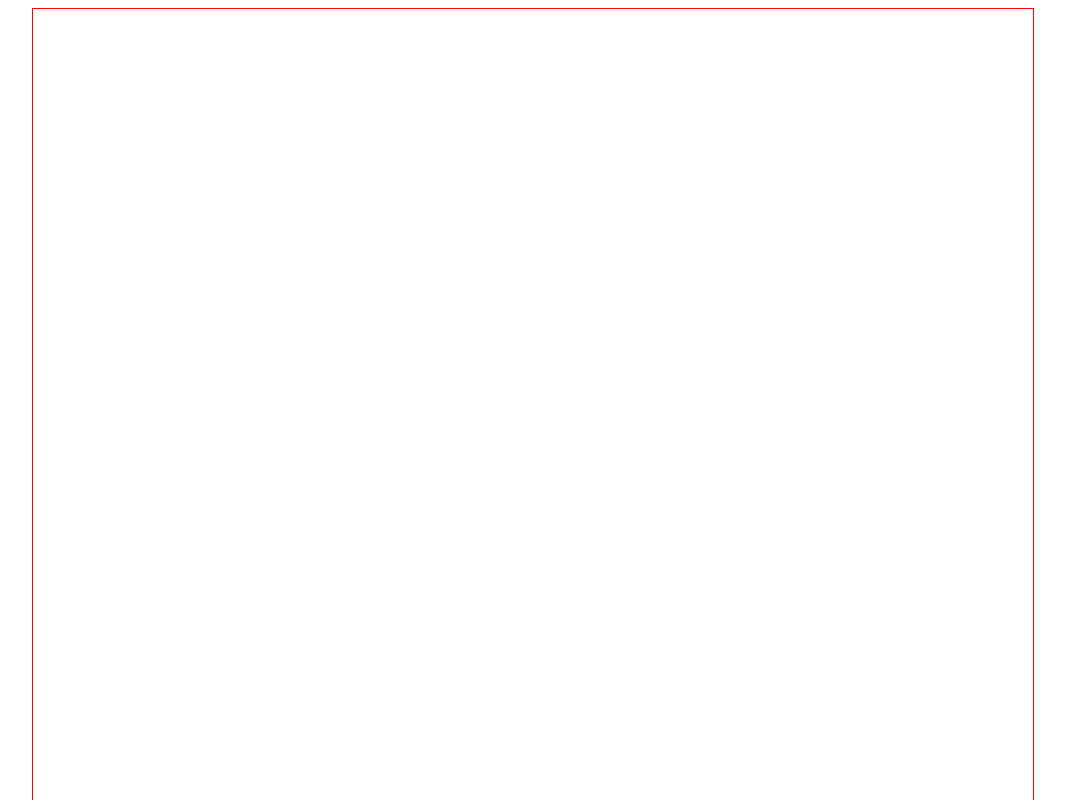
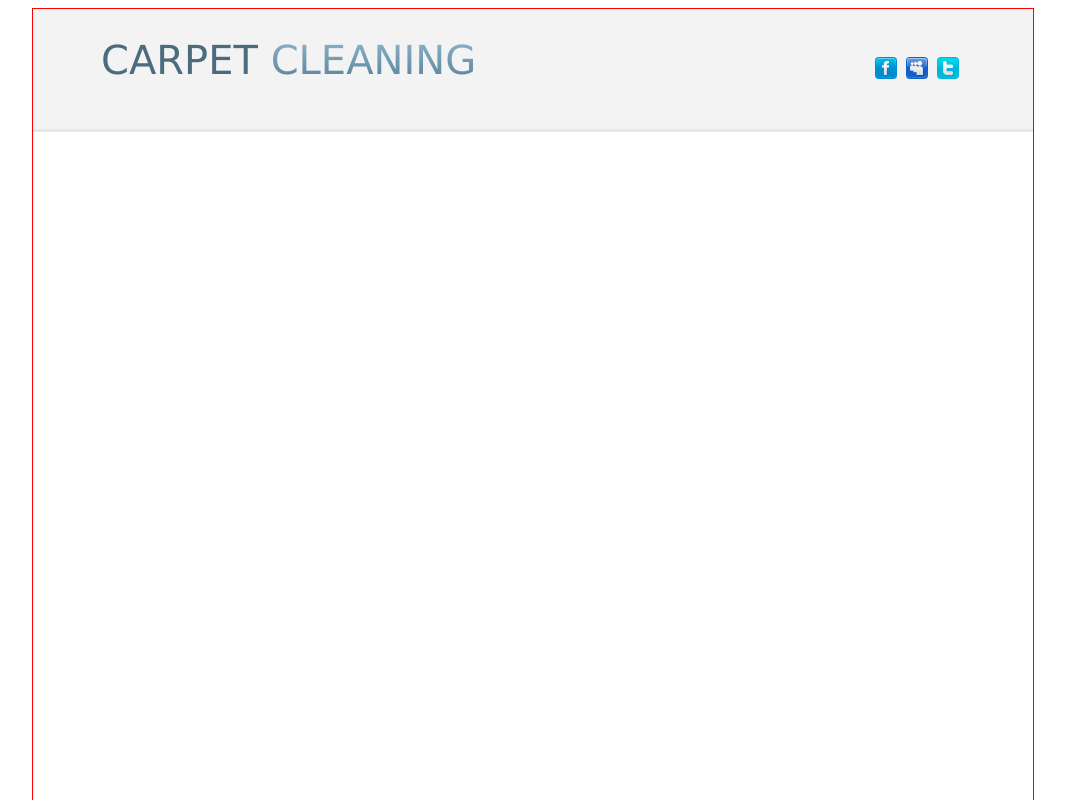
Before and after one commit to andrey170749/traning1, a plain HTML site: page index.html in a window 1280 px wide. Shown: the top 800 px of the page, without its empty margins (107-1172 px from the left). Drawn offline with Linux system fonts and the light colour scheme.

Commit message:
Added header

```diff
--- a/css/style.css
+++ b/css/style.css
@@ -4,3 +4,32 @@
 	border: 1px solid red;
 	margin: 0 auto;
 }
+header {
+	height: 92px;
+	border-bottom: 3px solid #e7e7e7;
+	background: #f3f3f3;
+	padding:28px 0 0 68px;
+}
+
+header h1 {
+	font: 40px Verdana, sans-serif;
+	color: #4b6b7f;
+	margin: 0;
+	float: left;
+	text-transform: uppercase;
+
+}
+
+header h1 span {
+	background: -webkit-gradient(linear, left bottom,left top,color-stop(0.2, #628ba4),color-stop(1, #8eb6cc));, black;
+	-webkit-background-clip: text;
+color: transparent;
+}
+header .icons {
+/*	border: 1px solid red;*/
+	float: right;
+	margin: 20px 74px 0 0;
+}
+header .icons a{
+	margin-left: 5px;
+}
--- a/index.html
+++ b/index.html
@@ -1,10 +1,20 @@
 <html>
 	<head>
+		<meta charset="utf-8">
 		<title>Тестовая страница</title>
 		<link rel="stylesheet" type="text/css" href="css/style.css">
 	</head>
 	<body>
 		<div id="wrapper">
+			<header>
+			<h1>Carpet <span>Cleaning</span></h1>
+			<div class="icons">
+				<a href=""><img src="img/header_1.png"></a>
+				<a href=""><img src="img/header_2.png"></a>
+				<a href=""><img src="img/header_3.png"></a>
+			</div>
+
+			</header>
 
 		</div>
 		</body>
```
Also changed, not shown: img/header_1.png (added), img/header_2.png (added), img/header_3.png (added).
